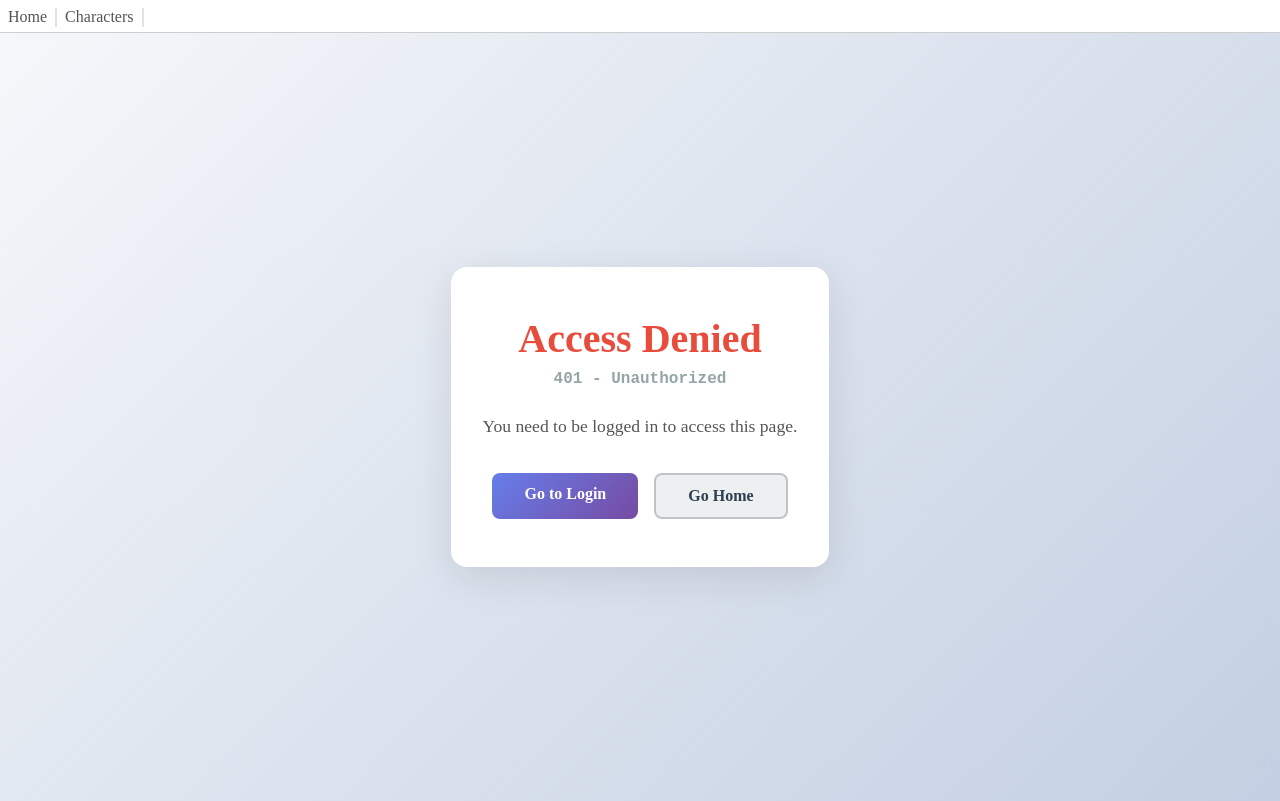
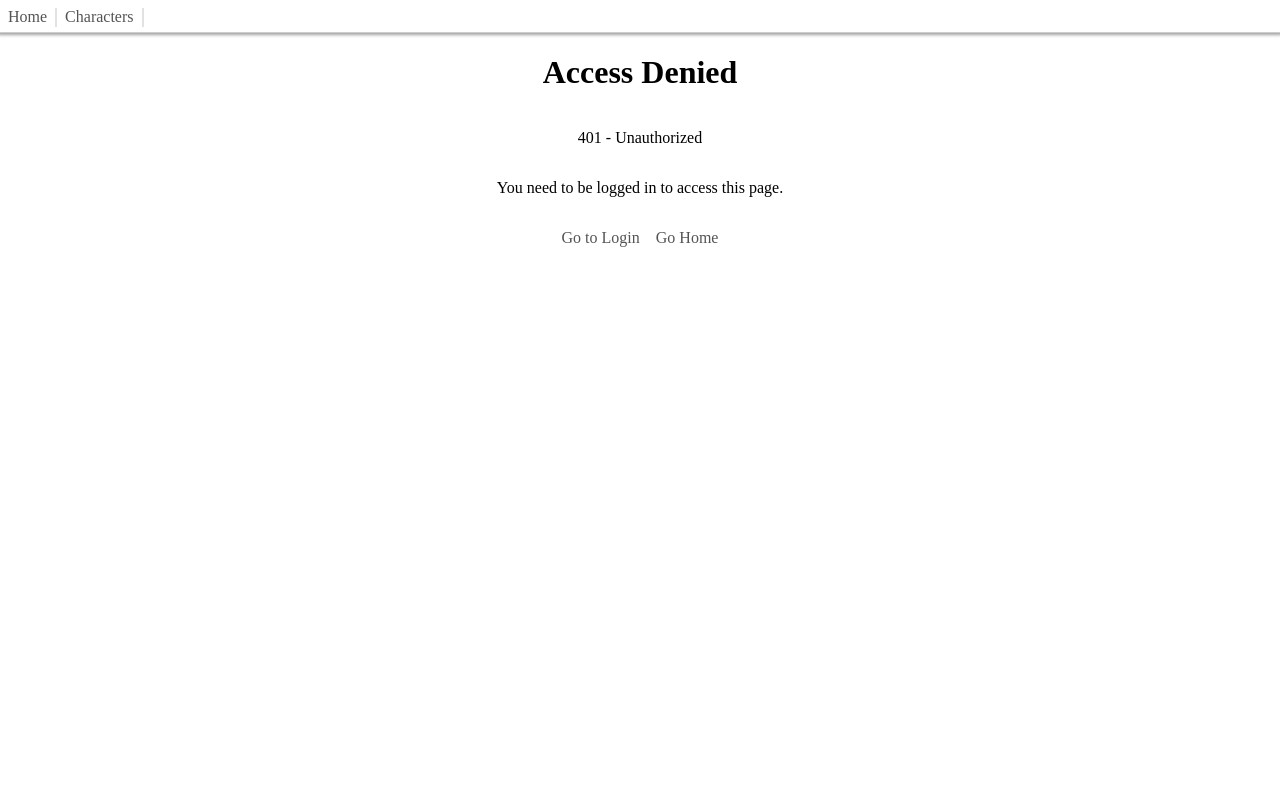
Before and after one commit to Le-vry/Character-tracker, a SvelteKit app: page /unauthorized in a window 1280 px wide. Built offline with nearby package versions, Linux system fonts and the light colour scheme.

Commit message:
Update +page.svelte

```diff
--- a/src/routes/unauthorized/+page.svelte
+++ b/src/routes/unauthorized/+page.svelte
@@ -3,124 +3,33 @@
 </script>
 
 <main>
-	<div class="error-container">
-		<div class="error-content">
-			<h1>Access Denied</h1>
-			<p class="error-code">401 - Unauthorized</p>
-			<p class="error-message">
-				You need to be logged in to access this page.
-			</p>
-			<div class="button-group">
-				<a href="/login" class="btn btn-primary">Go to Login</a>
-				<a href="/" class="btn btn-secondary">Go Home</a>
-			</div>
-		</div>
+	<h1>Access Denied</h1>
+	<p>401 - Unauthorized</p>
+	<p>You need to be logged in to access this page.</p>
+	<div>
+		<a href="/login">Go to Login</a>
+		<a href="/">Go Home</a>
 	</div>
 </main>
 
 <style>
 	main {
-		width: 100%;
-		height: calc(100vh - 4vh);
 		display: flex;
+		flex-direction: column;
 		align-items: center;
 		justify-content: center;
-		background: linear-gradient(135deg, #f5f7fa 0%, #c3cfe2 100%);
+		text-align: center;
 	}
 
-	.error-container {
-		width: 100%;
-		display: flex;
-		justify-content: center;
-		padding: 2rem;
-	}
-
-	.error-content {
-		text-align: center;
-		max-width: 500px;
-		background: white;
-		padding: 3rem 2rem;
-		border-radius: 1rem;
-		box-shadow: 0 10px 40px rgba(0, 0, 0, 0.1);
-	}
-
-	h1 {
-		font-size: 2.5rem;
-		color: #e74c3c;
-		margin: 0 0 0.5rem 0;
-		font-weight: 700;
-	}
-
-	.error-code {
-		font-size: 1rem;
-		color: #95a5a6;
-		margin: 0 0 1.5rem 0;
-		font-family: monospace;
-		font-weight: 600;
-	}
-
-	.error-message {
-		font-size: 1.1rem;
-		color: #555;
-		margin: 0 0 2rem 0;
-		line-height: 1.6;
-	}
-
-	.button-group {
-		display: flex;
-		gap: 1rem;
-		justify-content: center;
-		flex-wrap: wrap;
-	}
-
-	.btn {
-		padding: 0.75rem 2rem;
-		border-radius: 0.5rem;
+	a {
 		text-decoration: none;
-		font-weight: 600;
-		font-size: 1rem;
-		transition: all 0.3s ease;
+		color: #545454;
 		display: inline-block;
 	}
 
-	.btn-primary {
-		background: linear-gradient(135deg, #667eea 0%, #764ba2 100%);
-		color: white;
-	}
-
-	.btn-primary:hover {
-		transform: translateY(-2px);
-		box-shadow: 0 10px 20px rgba(102, 126, 234, 0.4);
-	}
-
-	.btn-secondary {
-		background: #ecf0f1;
-		color: #2c3e50;
-		border: 2px solid #bdc3c7;
-	}
-
-	.btn-secondary:hover {
-		background: #2c3e50;
-		color: white;
-		border-color: #2c3e50;
-		transform: translateY(-2px);
-	}
-
-	@media (max-width: 768px) {
-		h1 {
-			font-size: 1.75rem;
-		}
-
-		.error-content {
-			padding: 2rem 1.5rem;
-		}
-
-		.button-group {
-			flex-direction: column;
-		}
-
-		.btn {
-			width: 100%;
-		}
+	div {
+		display: flex;
+		gap: 1rem;
+		margin-top: 1rem;
 	}
 </style>
```
